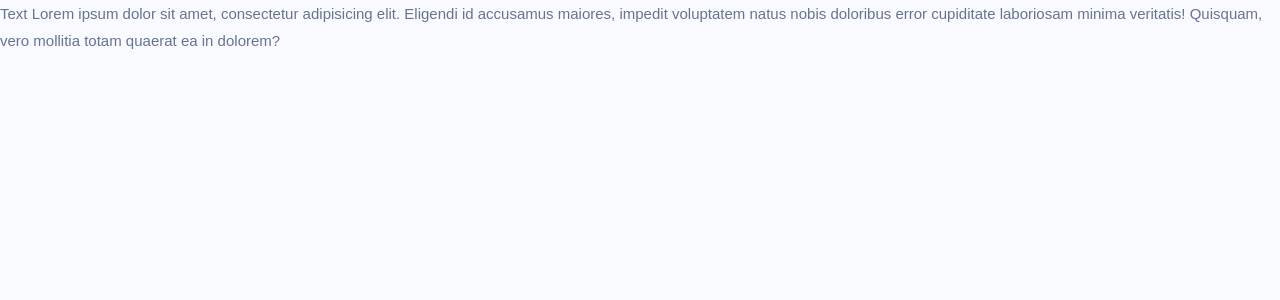
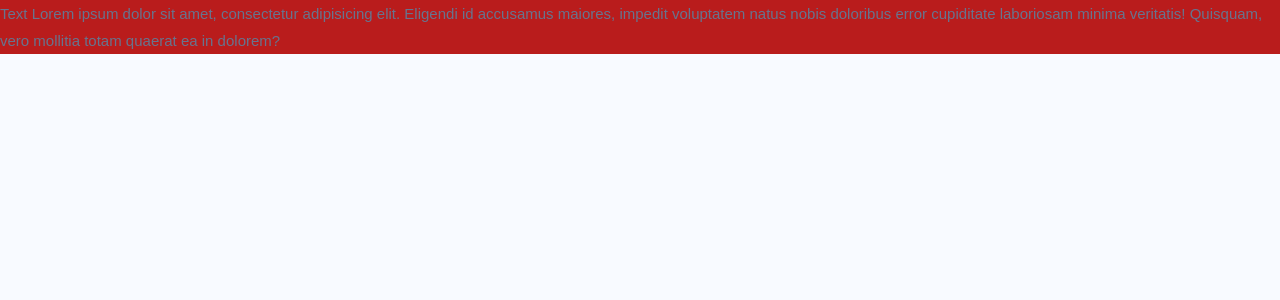
Before and after one commit to huytran0794/appgas-qc, a React (Create React App) app: page / in a window 1280 px wide. Shown: the top 300 px of the page. Built offline with nearby package versions, Linux system fonts and the light colour scheme.

Commit message:
Test login page v4

```diff
--- a/src/App.jsx
+++ b/src/App.jsx
@@ -1,5 +1,5 @@
-import { Route, Routes } from "react-router-dom";
-import LoginPage from "./Pages/Login/LoginPage";
+// import { Route, Routes } from "react-router-dom";
+// import LoginPage from "./Pages/Login/LoginPage";
 // import PrivateRoutes from "./core/routes/PrivateRoutes/PrivateRoutes";
 // import CustomLayout from "./core/Layout/CustomLayout";
 // import CustomerManagementPage from "./Pages/CustomerManagement/CustomerManagementPage";
@@ -63,7 +63,7 @@ function App() {
   //   </>
   // );
   return (
-    <div>
+    <div className="bg-red-700">
       Text Lorem ipsum dolor sit amet, consectetur adipisicing elit. Eligendi id
       accusamus maiores, impedit voluptatem natus nobis doloribus error
       cupiditate laboriosam minima veritatis! Quisquam, vero mollitia totam
--- a/src/index.js
+++ b/src/index.js
@@ -19,10 +19,14 @@ import "./core/assets/styles/_table.css";
 const root = ReactDOM.createRoot(document.getElementById("root"));
 root.render(
   // <Provider store={store}>
+  // <BrowserRouter>
+  //   <App />
+  // </BrowserRouter>
+  // </Provider>
+
   <BrowserRouter>
     <App />
   </BrowserRouter>
-  // </Provider>
 );
 
 // If you want to start measuring performance in your app, pass a function
```
